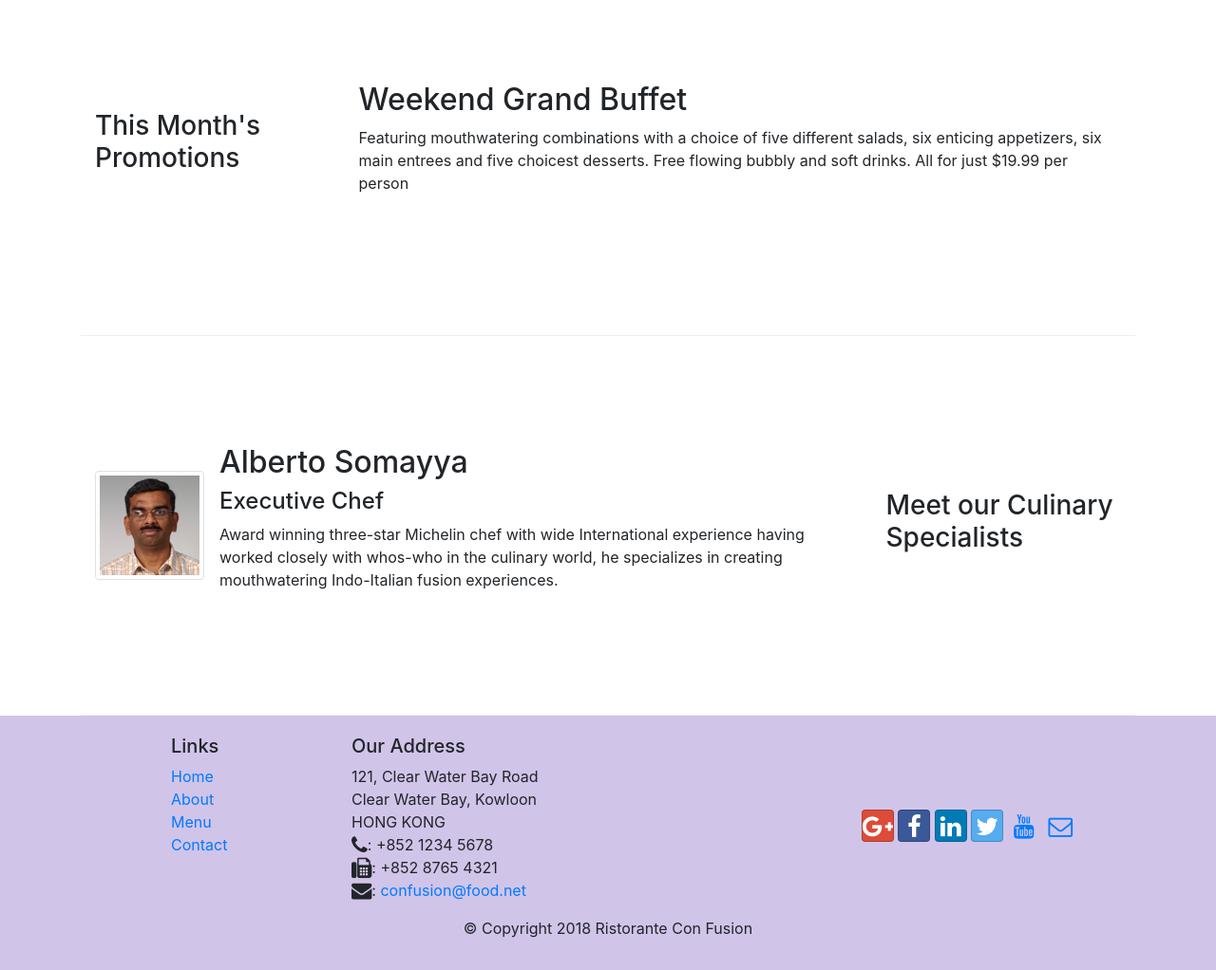
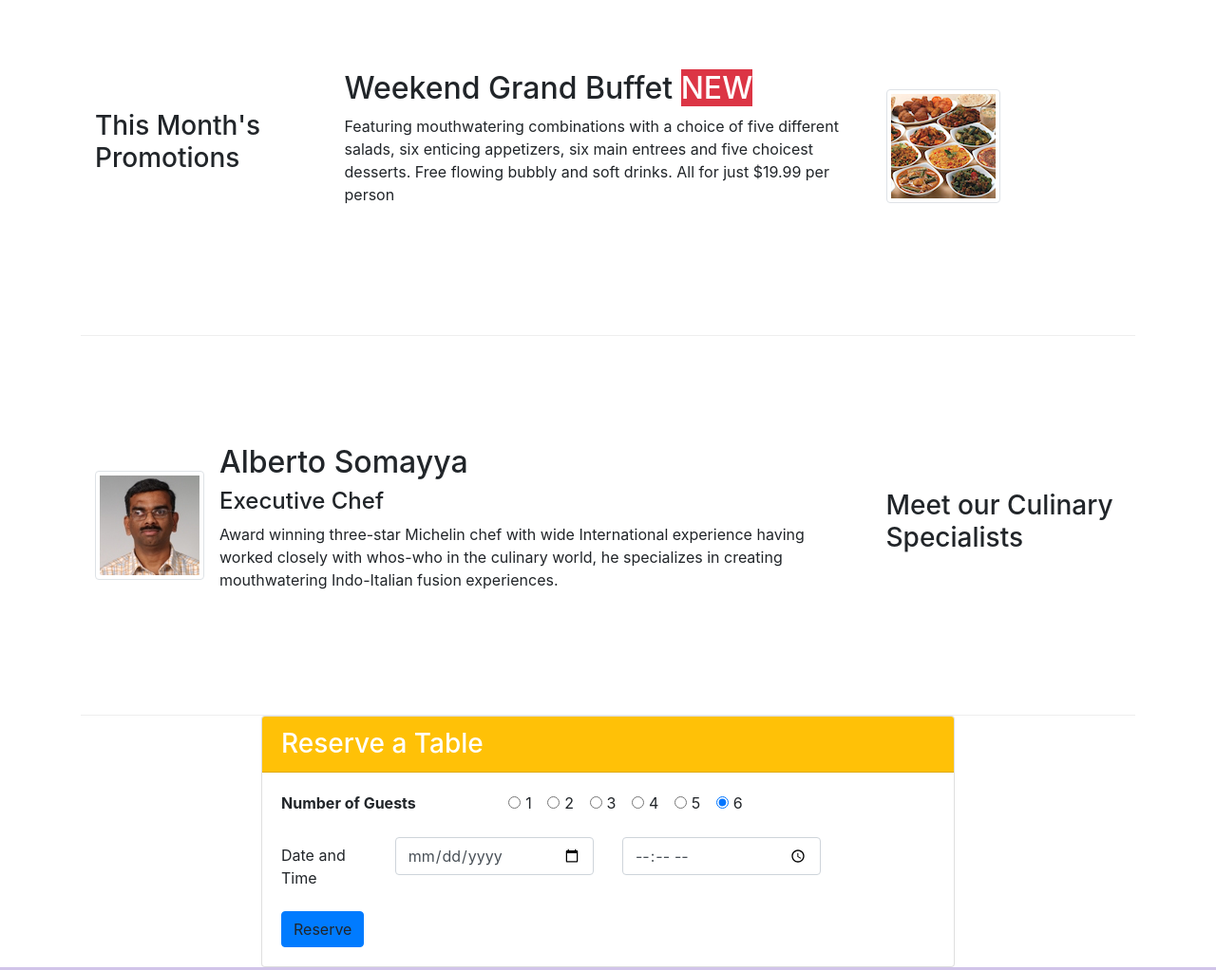
Before and after one commit to samialam8/boot-strap, a website: page index.html in a window 1280 px wide. Shown: the part 780-1802 px from the top of the page at 95% size. Drawn offline with nearby package versions, Linux system fonts and the light colour scheme.

Commit message:
assignment 2

```diff
--- a/index.html
+++ b/index.html
@@ -42,9 +42,15 @@
                     <p>We take inspiration from the World's best cuisines, and create a unique fusion experience. Our lipsmacking creations will tickle your culinary senses!</p>
                 </div>
                 <div class="col-12 col-sm align-self-center">
-                    <img src="img/logo.png" class="img-fluid">
+                    <img src="img/logo.png" height="100" width="100" class="img-fluid">
+                </div>
+                <div class="col-12 col-sm-3 align-self-center">
+                    <a href="#reserve">
+                    <button type="button" class="btn btn-warning btn-block">Reserve Table</button>
+                    </a>
                 </div>
             </div>
+
         </div>
     </header>
 
@@ -57,7 +63,7 @@
                 <div class="media">
                     <img class="d-flex mr-3 img-thumbnail align-self-center" src="img/uthappizza.png" alt="uthappizza">
                     <div class="media-body">
-                        <h2 class="mt-0">Uthappizza</h2>
+                        <h2 class="mt-0">Uthappizza <span class="badge-danger">HOT</span> <span class="badge badge-pill badge-secondary">$4.99</span></h2>
                         <p class="d-none d-sm-block">A unique combination of Indian Uthappam (pancake) and Italian pizza, topped with Cerignola olives, ripe vine cherry tomatoes, Vidalia onion, Guntur chillies and Buffalo Paneer.</p>
                     </div>
                 </div>
@@ -67,14 +73,22 @@
 
 
         <div  class="row row-content align-items-center">
-            <div class="col-12 col-sm-4 col-md-3">
+            <div class="col col-sm order-sm-first col-md-3">
                 <h3>This Month's Promotions</h3>
             </div>
-            <div class="col col-sm col-md">
-                <h2>Weekend Grand Buffet</h2>
-                <p class="d-none d-sm-block">Featuring mouthwatering combinations with a choice of five different salads, six enticing appetizers, six main entrees and five choicest desserts. Free flowing bubbly and soft drinks. All for just $19.99 per person </p>
+                <div class="media-body">
+                    <h2 class="mt-0">Weekend Grand Buffet <span class="badge-danger">NEW</span></h2>
+                    <p class="d-none d-sm-block">Featuring mouthwatering combinations with a choice of five different salads, six enticing appetizers, six main entrees and five choicest desserts. Free flowing bubbly and soft drinks. All for just $19.99 per person </p>
+                 </div>
+
+            <div class="col-12 col-sm-4 order-sm-last col-md-3">
+
+                  <div class="media">
+                    <img class="d-flex mr-3 img-thumbnail align-self-center" src="img/buffet.png" alt="buffet">
+                        </div>
+                </div>
             </div>
-        </div>
+
 
         <div  class="row row-content align-items-center">
             <div class="col-12 col-sm-4 order-sm-last col-md-3">
@@ -92,7 +106,63 @@
 
             </div>
         </div>
+        <div id="reserve" class="row justify-content-center">
+          <div class="col-12 col-sm-8 ">
+            <div class="card">
+                <h3 class="card-header bg-warning text-white">Reserve a Table</h3>
+                <div class="card-body">
+                    <dl class="row">
+                        <dt class="col-sm-4">Number of Guests</dt>
+                        <dd class="col-6">
+                   <div class="form-check form-check-inline">
+                      <input class="form-check-input" type="radio" name="reserveatable" id="reserveatable1" value="option1" checked>
+                      <label class="form-check-label" for="reserveatable1">  1</label>
+                    </div>
+                    <div class="form-check form-check-inline">
+                      <input class="form-check-input" type="radio" name="reserveatable" id="reserveatable2" value="option1" checked>
+                      <label class="form-check-label" for="reserveatable2">  2</label>
+                    </div>
+                    <div class="form-check form-check-inline">
+                        <input class="form-check-input" type="radio" name="reserveatable" id="reserveatable3" value="option1" checked>
+                        <label class="form-check-label" for="reserveatable3">  3</label>
+                    </div>
+                    <div class="form-check form-check-inline">
+                        <input class="form-check-input" type="radio" name="reserveatable" id="reserveatable4" value="option1" checked>
+                        <label class="form-check-label" for="reserveatable4">  4</label>
+                    </div>
+                    <div class="form-check form-check-inline">
+                            <input class="form-check-input" type="radio" name="reserveatable" id="reserveatable5" value="option1" checked>
+                            <label class="form-check-label" for="reserveatable5">  5</label>
+                    </div>
+                    <div class="form-check form-check-inline">
+                            <input class="form-check-input" type="radio" name="reserveatable" id="reserveatable6" value="option1" checked>
+                            <label class="form-check-label" for="reserveatable2">  6</label>
+                    </div>
+                        </dd>
+                     </dl>
+                     <form>
+                         <div class="form-group row">
+                             <label for="date" class="col-md-2 col-form-label">Date and Time</label>
+                             <div class="col-sm-4">
+                                 <input type="date" class="form-control" id="date" name="date" placeholder="Date">
+                             </div>
+                             <div class="col-sm-4">
+                                 <input type="time" class="form-control" id="time" name="time" placeholder="Time">
+                             </div>
+                         </div>
+                     </form>
+                     <div class="row">
+                     <div class="col-sm-1">
+                         <a class="btn btn-primary">Reserve</a>
+                     </div>
+                    </div>
+                </div>
+
+                </div>
+             </div>
+        </div>
     </div>
+</div>
 
     <footer class="footer">
         <div class="container">
```
Also changed, not shown: contactus.html (+3 -3 lines).
